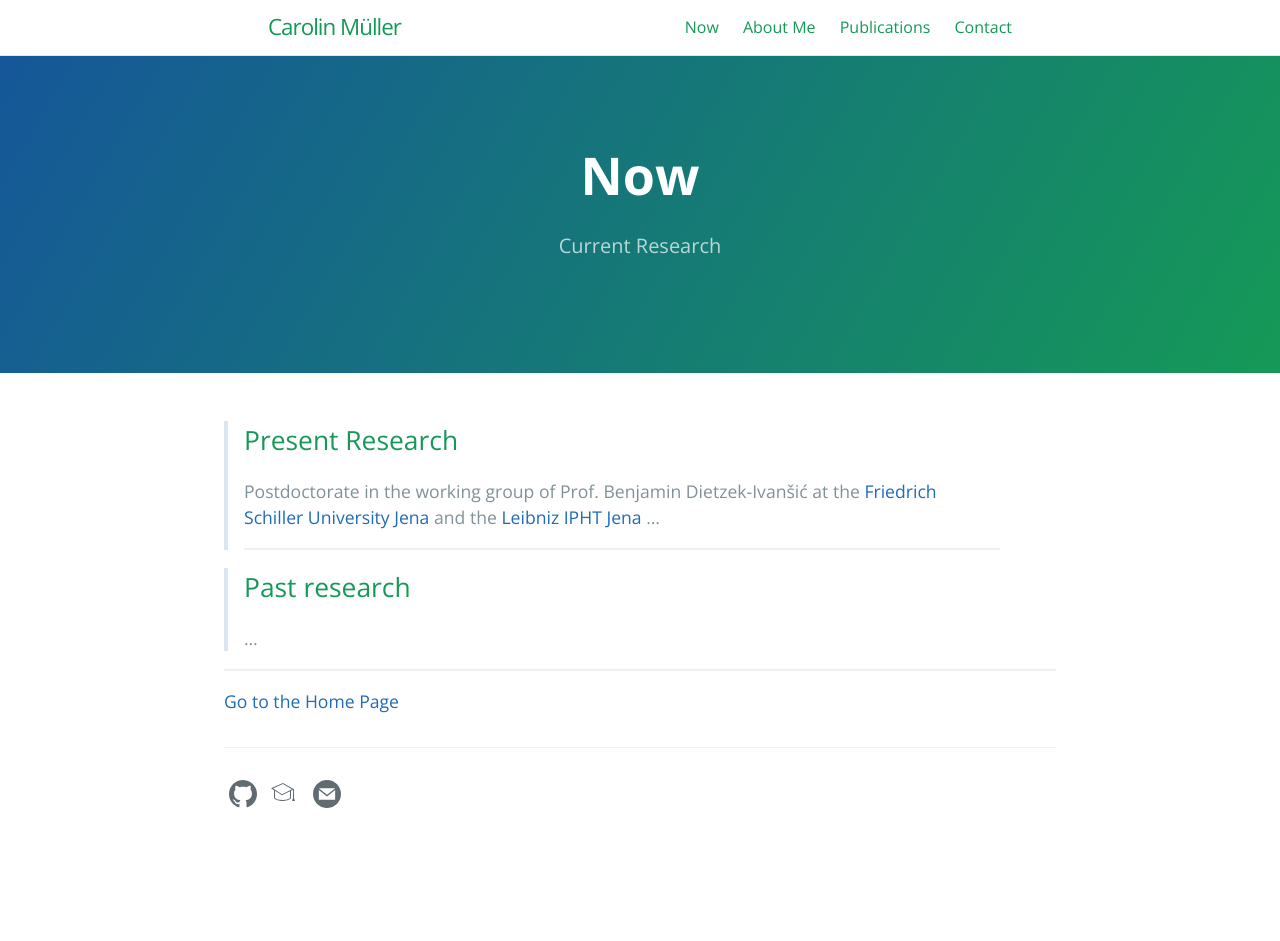
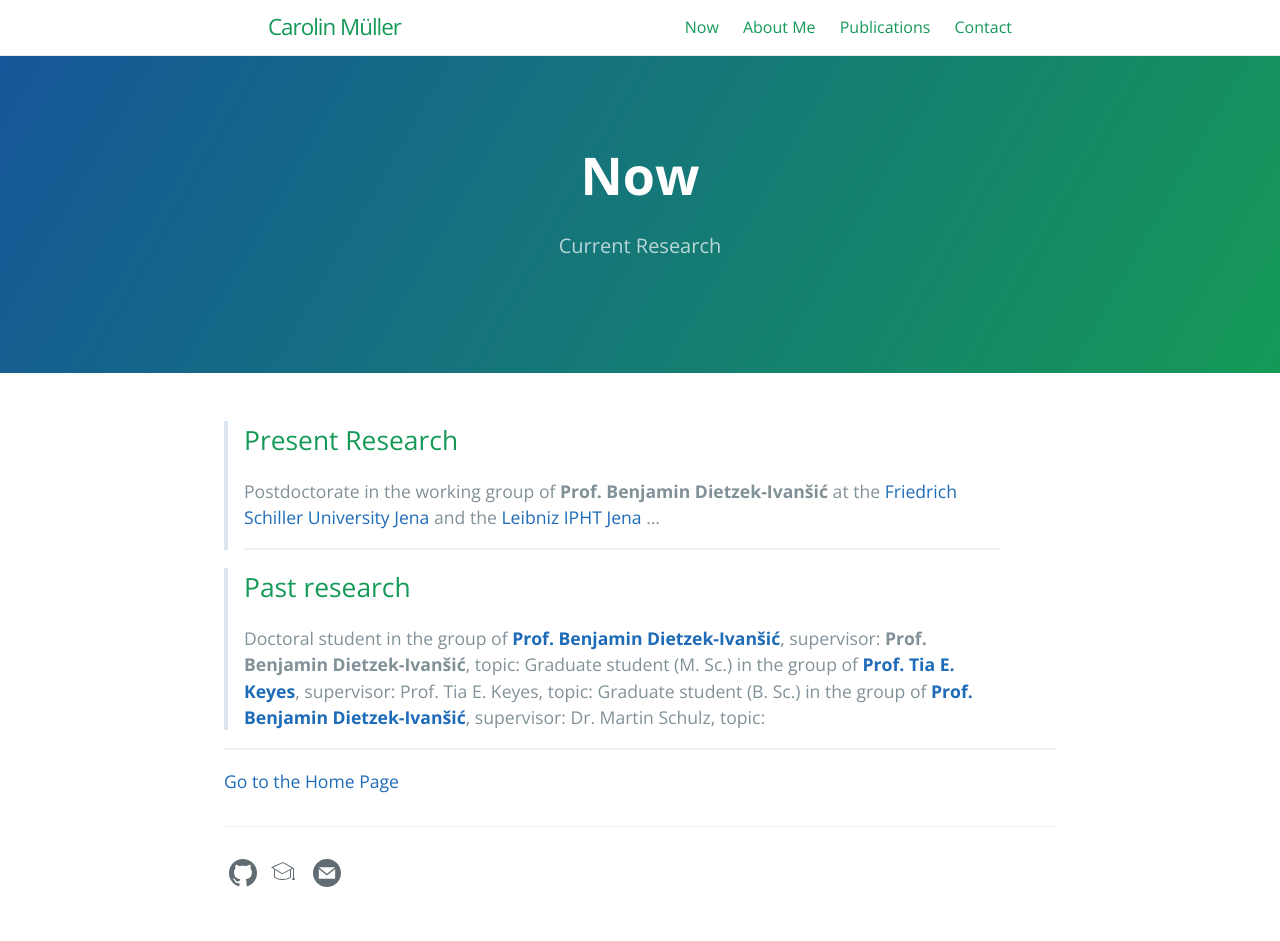
Before and after one commit to carolin-m/carolin-m.github.io, a Jekyll site: the page built from now.md, in a window 1280 px wide. Built offline with Jekyll 4.4.1, drawn with Linux system fonts in a browser that asks for light colours; before the commit the page ends 900 px from its top, so only the background shows below that.

Commit message:
Update now.md

```diff
--- a/now.md
+++ b/now.md
@@ -8,13 +8,15 @@
 ---
 
 > ## Present Research
-> Postdoctorate in the working group of Prof. Benjamin Dietzek-Ivanšić at the [Friedrich Schiller University Jena](https://www.ipc.uni-jena.de/en/AGDietzek) and the [Leibniz IPHT Jena](https://www.leibniz-ipht.de/en/departments/functional-interfaces/work-groups/photophysics-and-photochemistry-of-functional-interfaces/)
+> Postdoctorate in the working group of **Prof. Benjamin Dietzek-Ivanšić** at the [Friedrich Schiller University Jena](https://www.ipc.uni-jena.de/en/AGDietzek) and the [Leibniz IPHT Jena](https://www.leibniz-ipht.de/en/departments/functional-interfaces/work-groups/photophysics-and-photochemistry-of-functional-interfaces/)
 > ...
 >
 _______
 
 > ## Past research
-> ...
+> Doctoral student in the group of [**Prof. Benjamin Dietzek-Ivanšić**](https://www.ipc.uni-jena.de/en/AGDietzek), supervisor: **Prof. Benjamin Dietzek-Ivanšić**, topic:
+> Graduate student (M. Sc.) in the group of [**Prof. Tia E. Keyes**](), supervisor: Prof. Tia E. Keyes, topic:
+> Graduate student (B. Sc.) in the group of [**Prof. Benjamin Dietzek-Ivanšić**](https://www.ipc.uni-jena.de/en/AGDietzek), supervisor: Dr. Martin Schulz, topic:
 
 _______
 
```
